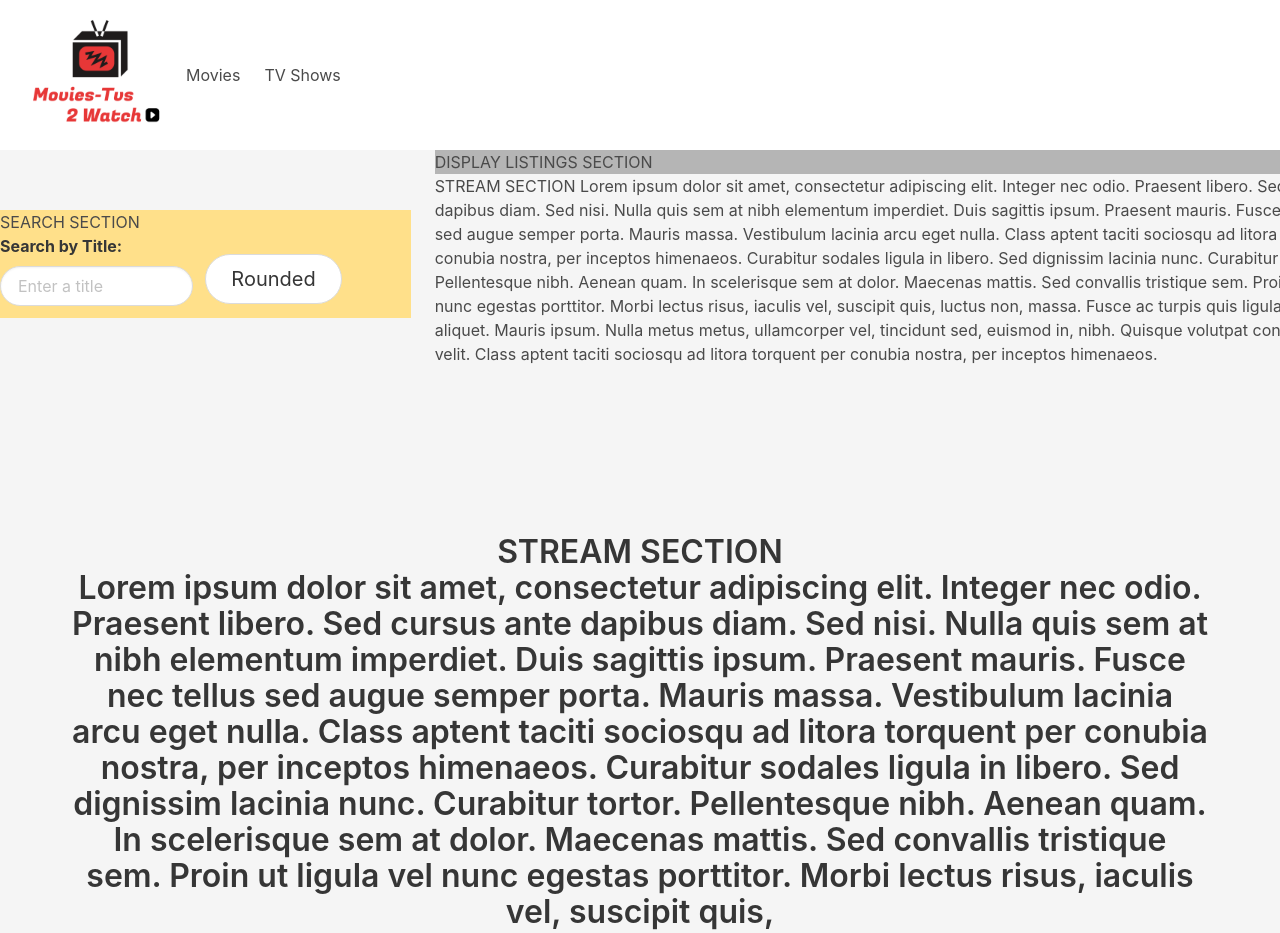
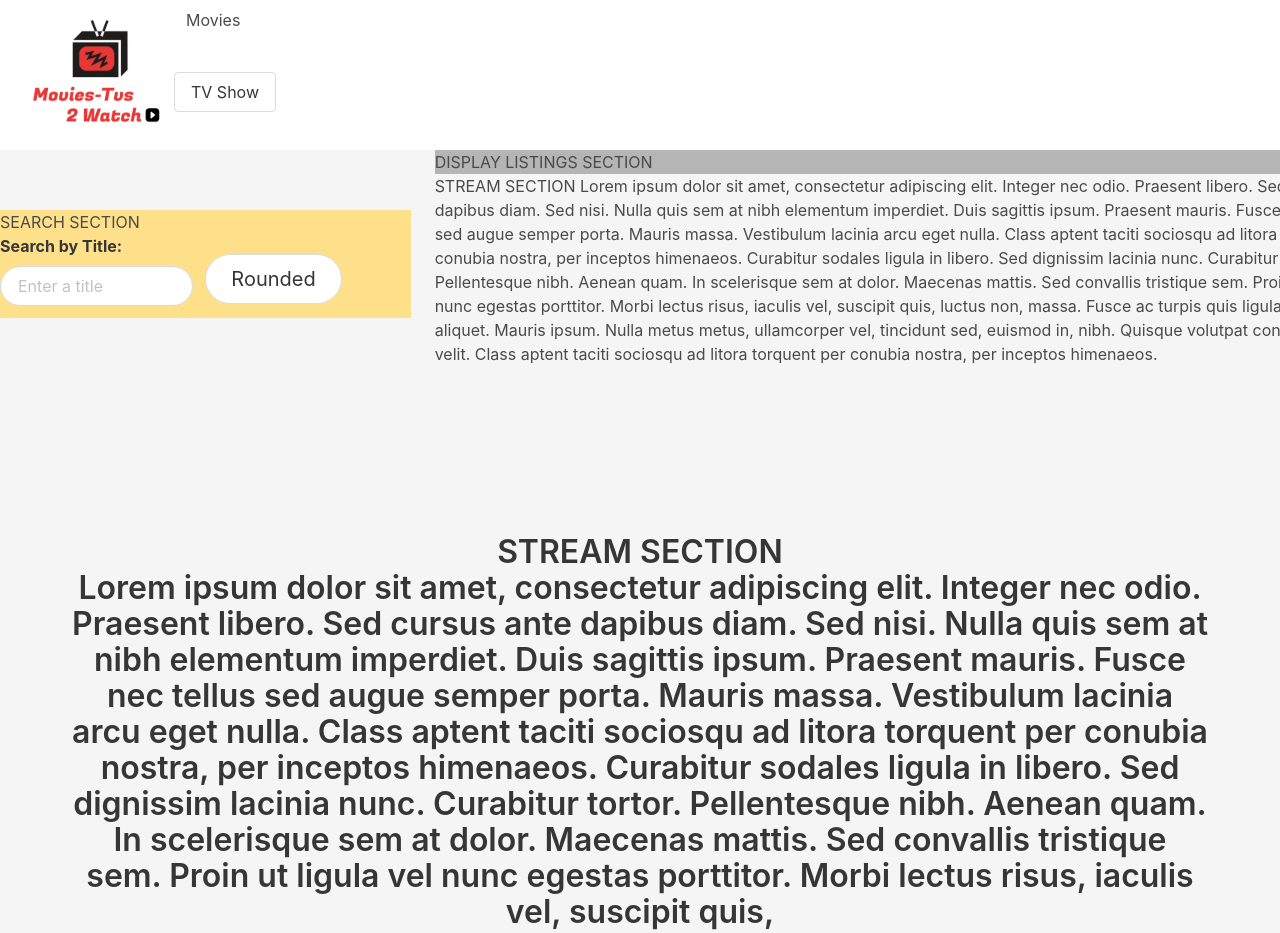
Before and after one commit to mwihakig/movies-tv-shows, a plain HTML site: page develop/index.html in a window 1280 px wide. Shown: the top 933 px of the page. Drawn offline with nearby package versions, Linux system fonts and the light colour scheme; a script that the page names is missing.

Commit message:
first commit

```diff
--- a/develop/assets/js/javascript.js
+++ b/develop/assets/js/javascript.js
@@ -1,22 +1,4 @@
-$(document).ready(function() {
+JS $(document).ready(function() {
 
 
     console.log('HELO TEAM')
-
-
-
-
-
-
-
-
-
-
-
-
-
-
-
-
-
-});
--- a/develop/index.html
+++ b/develop/index.html
@@ -35,13 +35,20 @@
 
         <div id="navbarBasicExample" class="navbar-menu">
             <div class="navbar-start">
-                <a class="navbar-item">
-              Movies
-            </a>
+                <ul>
+                    <li>
 
                 <a class="navbar-item">
-              TV Shows
+                    Movies
             </a>
+            </li>
+
+                <a class="navbar-item">
+                    <li>
+                        <a href="https://simkl.com/tv/best-shows/" class="button">TV Show</a>
+            </a>
+        </li>
+                </ul>
             </div>
         </div>
     </nav>
```
